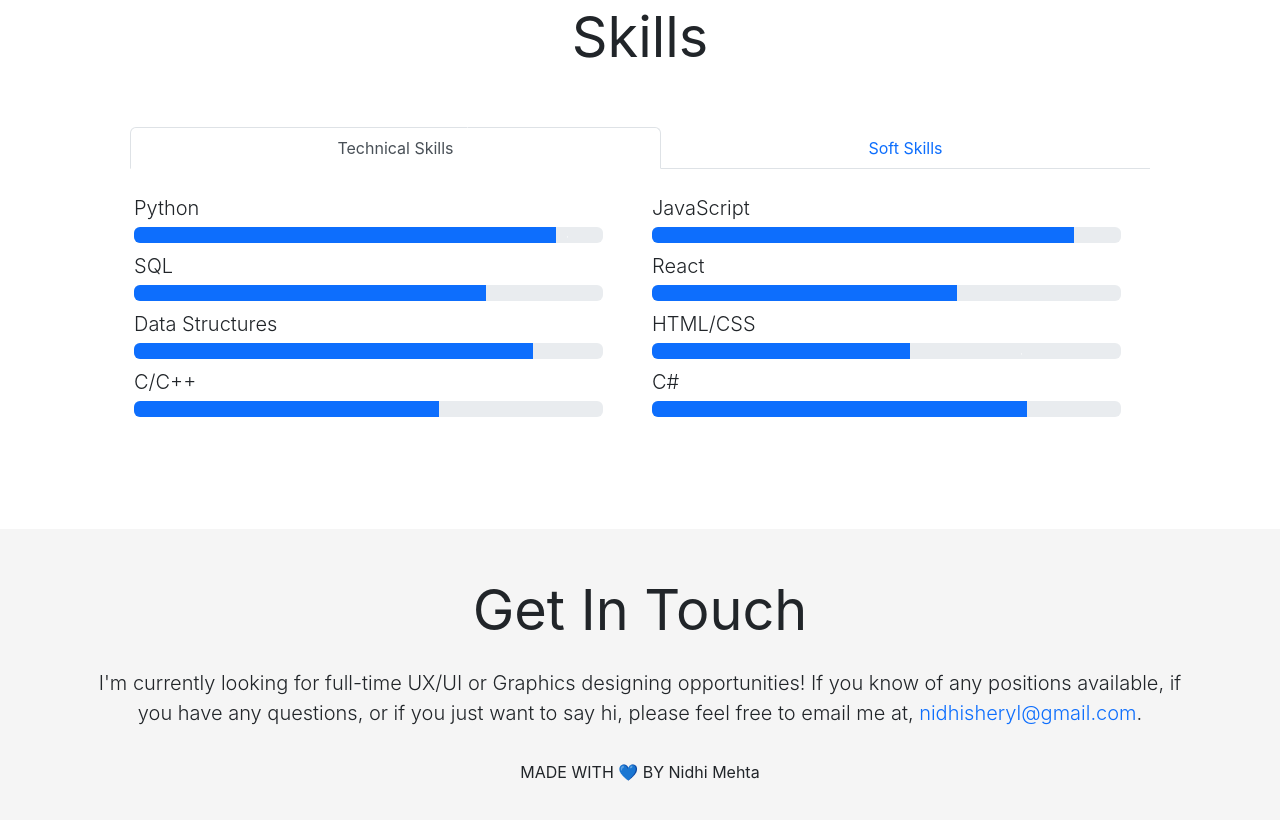
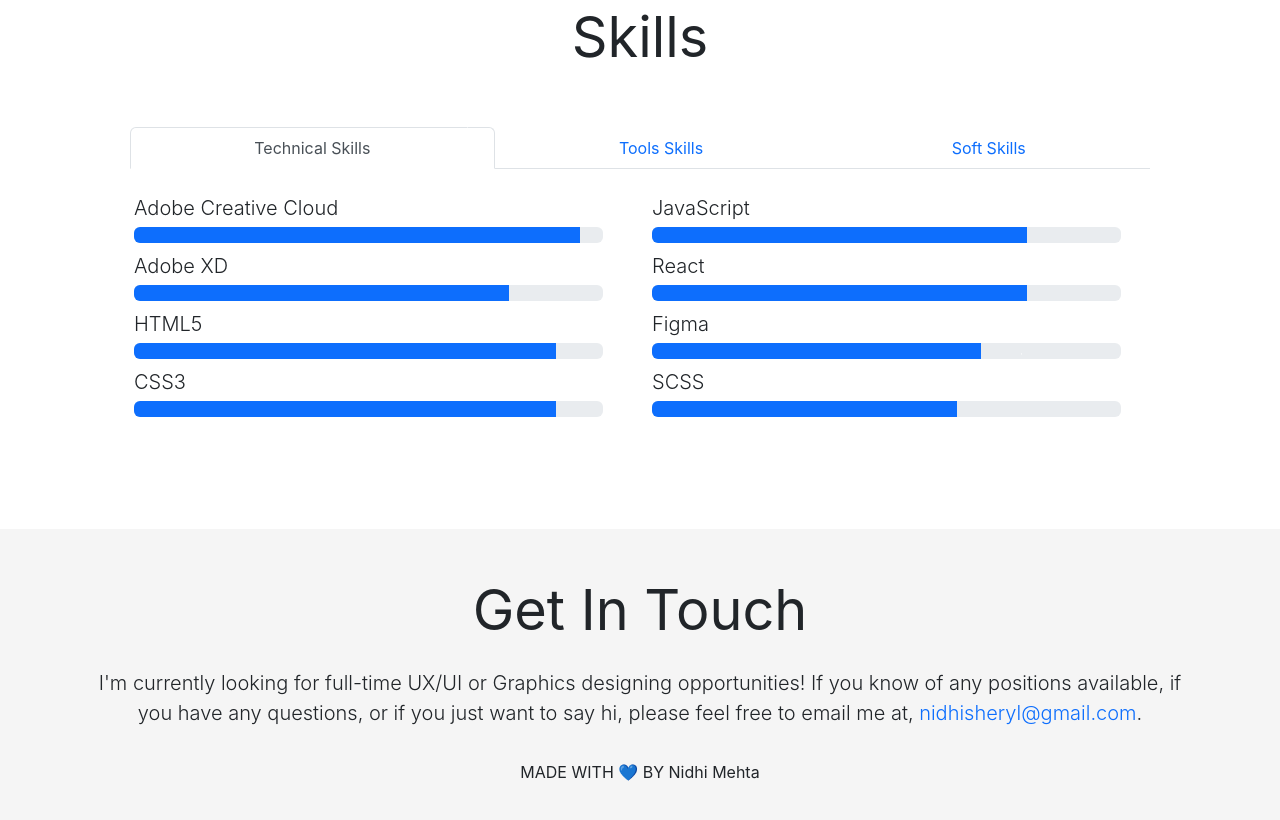
Before and after one commit to mehta-nidhi/portfolio-code, a React (Create React App) app: page / in a window 1280 px wide. Shown: the part 3580-4400 px from the top of the page. Built offline with nearby package versions, Linux system fonts and the light colour scheme; no server answers.

Commit message:
Add skill in skilltab

```diff
--- a/src/App.js
+++ b/src/App.js
@@ -67,6 +67,7 @@ const Home = React.forwardRef((props, ref) => {
         <Skills
           heading={skills.heading}
           hardSkills={skills.hardSkills}
+          otherSkills={skills.otherSkills}
           softSkills={skills.softSkills}
         />
       )}
--- a/src/components/home/Skills.jsx
+++ b/src/components/home/Skills.jsx
@@ -7,7 +7,7 @@ import { Jumbotron } from "./migration";
 import { Container } from "react-bootstrap";
 import { useScrollPosition } from "../../hooks/useScrollPosition";
 
-const Skills = React.forwardRef(({ heading, hardSkills, softSkills }, ref) => {
+const Skills = React.forwardRef(({ heading, hardSkills, otherSkills, softSkills }, ref) => {
   const skillsTabRef = React.useRef(null);
   const [isScrolled, setIsScrolled] = React.useState(false);
   //const navbarDimensions = useResizeObserver(navbarMenuRef);
@@ -42,6 +42,15 @@ const Skills = React.forwardRef(({ heading, hardSkills, softSkills }, ref) => {
           </Tab>
           <Tab
             tabClassName="skills-tab lead"
+            eventKey="other-skills"
+            title="Tools Skills"
+          >
+            <Row className="pt-3 px-1">
+              <SkillsTab skills={otherSkills} isScrolled={isScrolled} />
+            </Row>
+          </Tab>
+          <Tab
+            tabClassName="skills-tab lead"
             eventKey="soft-skills"
             title="Soft Skills"
           >
--- a/src/editable-stuff/config.js
+++ b/src/editable-stuff/config.js
@@ -96,14 +96,24 @@ const skills = {
   show: true,
   heading: <strong>Skills</strong>,
   hardSkills: [
-    { name: "Python", value: 90 },
-    { name: "SQL", value: 75 },
-    { name: "Data Structures", value: 85 },
-    { name: "C/C++", value: 65 },
-    { name: "JavaScript", value: 90 },
-    { name: "React", value: 65 },
-    { name: "HTML/CSS", value: 55 },
-    { name: "C#", value: 80 },
+    { name: "Adobe Creative Cloud", value: 95 },
+    { name: "Adobe XD", value: 80 },
+    { name: "HTML5", value: 90 },
+    { name: "CSS3", value: 90 },
+    { name: "JavaScript", value: 80 },
+    { name: "React", value: 80 },
+    { name: "Figma", value: 70 },
+    { name: "SCSS", value: 65 },
+  ],
+  otherSkills: [
+    { name: "Adobe Creative Cloud", value: 95 },
+    { name: "Adobe XD", value: 80 },
+    { name: "HTML5", value: 90 },
+    { name: "CSS3", value: 90 },
+    { name: "JavaScript", value: 80 },
+    { name: "React", value: 80 },
+    { name: "Figma", value: 70 },
+    { name: "SCSS", value: 65 },
   ],
   softSkills: [
     { name: "Goal-Oriented", value: 80 },
```
Also changed, not shown: src/assets/img/html.png (added).
